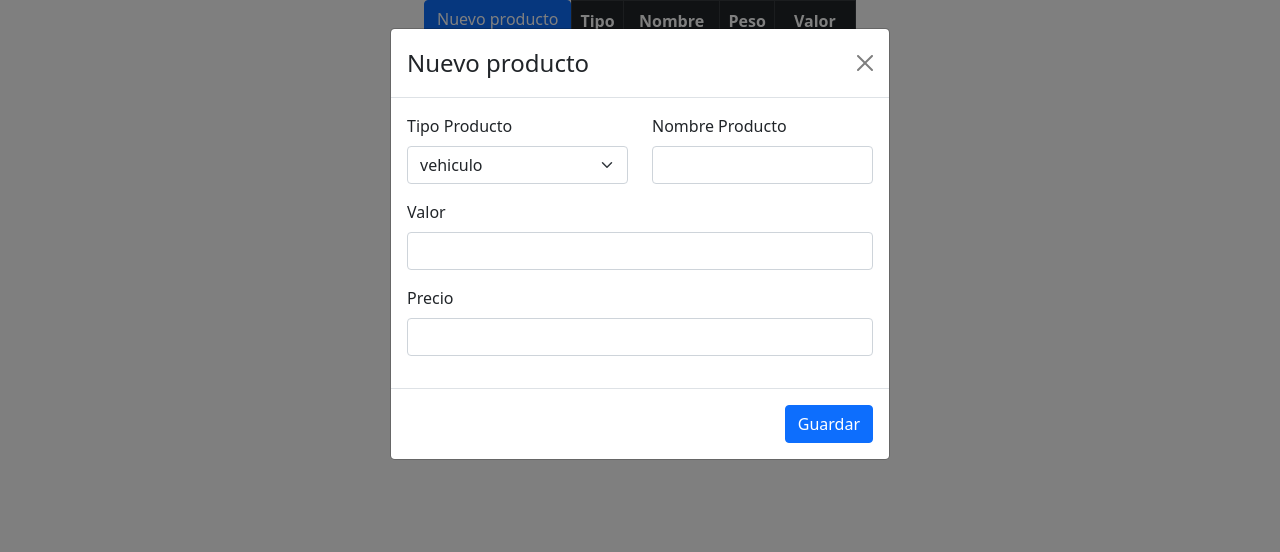
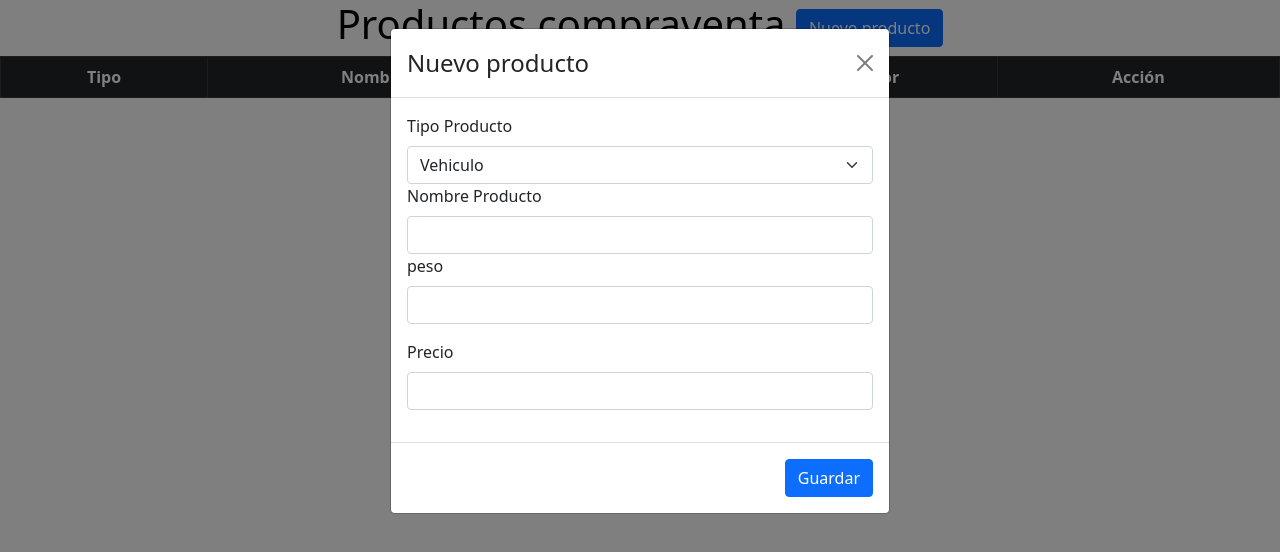
Before and after one commit to SamirCortes/react-tradding-guaca, a React (Create React App) app: page / in a window 1280 px wide. Both pictures are taken after a click on the button "Nuevo producto". Shown: the top 552 px of the page. Built offline with nearby package versions, Linux system fonts and the light colour scheme.

Commit message:
finish products

```diff
--- a/src/App.css
+++ b/src/App.css
@@ -16,8 +16,7 @@
 .App-header {
   min-height: 100vh;
   display: flex;
-  flex-direction: row;
-  justify-content: center;
+  flex-direction: column;
   font-size: calc(10px + 2vmin);
   color: black;
   font-size: 1rem;
--- a/src/App.js
+++ b/src/App.js
@@ -6,8 +6,8 @@ import FormProducts from './components/FormProducts.js';
 
 
 function App() {
-
   const [show, setShow] = useState(false);
+  const [products, setProducts] = useState(JSON.parse(localStorage.getItem('products')) || []);
 
   const handleClose = () => setShow(false);
   const handleShow = () => setShow(true);
@@ -15,9 +15,12 @@ function App() {
   return (
     <div className="App">
       <header className="App-header">
-      <div><Button variant="primary" onClick={handleShow}>Nuevo producto</Button></div>
-      <ListProducts></ListProducts>
-      <FormProducts show={show} onClose={handleClose}></FormProducts>
+      <div>
+        <h1>Productos compraventa <Button variant="primary" onClick={handleShow}>Nuevo producto</Button></h1>
+
+      </div>
+      <ListProducts handleForm={handleShow} products={products} setProducts={setProducts} ></ListProducts>
+      <FormProducts show={show} onClose={handleClose} setProducts={setProducts} ></FormProducts>
 
       </header>
     </div>
--- a/src/components/FormProducts.js
+++ b/src/components/FormProducts.js
@@ -1,13 +1,35 @@
 import React from 'react';
 
 import Form from 'react-bootstrap/Form';
-import Row from 'react-bootstrap/Row';
-import Col from 'react-bootstrap/Col';
 import Button from 'react-bootstrap/Button';
 import Modal from 'react-bootstrap/Modal';
 
 function FormProducts(props){
-      const { show, onClose } = props;
+      const { index, show, onClose, setProducts, product } = props;
+
+      const objForm = {
+        tipo: '',
+        nombre: '',
+        peso: '',
+        precio: ''
+      }
+
+      function handleSave(){
+        console.log(localStorage.getItem('products'));
+        console.log(Array.isArray(localStorage.getItem('products')));
+        if(Array.isArray(JSON.parse(localStorage.getItem('products')))){
+          const products = JSON.parse(localStorage.getItem('products'));
+          const arraySave = [...products, objForm];
+          localStorage.setItem('products', JSON.stringify(arraySave));
+          setProducts(arraySave);
+          onClose();
+        }
+      }
+
+      function handleChange() {
+        console.log(objForm);
+      }
+
        return (
        <Modal show={show} onHide={onClose}>
         <Modal.Header closeButton>
@@ -16,31 +38,30 @@ function FormProducts(props){
 
         <Modal.Body>
         <Form>
-              <Row className="mb-3">
-              <Form.Group as={Col} controlId="formGridEmail">
+              <Form.Group controlId="formGridEmail">
                 <Form.Label>Tipo Producto</Form.Label>
-                <Form.Select defaultValue="Choose...">
-                    <option>vehiculo</option>
-                    <option>electrodomestico</option>
-                    <option>oro</option>
+                <Form.Select defaultValue="Choose..."
+                  onChange={(e)=> objForm.tipo = e.target.value}>
+                    <option>Vehiculo</option>
+                    <option>Electrodomestico</option>
+                    <option>Oro</option>
 
                   </Form.Select>
               </Form.Group>
 
-              <Form.Group as={Col} controlId="formGridPassword">
+              <Form.Group controlId="formGridPassword">
                 <Form.Label>Nombre Producto</Form.Label>
-                <Form.Control type="password" placeholder="" />
+                <Form.Control placeholder="" onChange={(e)=> objForm.nombre = e.target.value}/>
               </Form.Group>
-              </Row>
 
               <Form.Group className="mb-3" controlId="formGridAddress1">
-              <Form.Label>Valor</Form.Label>
-              <Form.Control placeholder="" />
+              <Form.Label>peso</Form.Label>
+              <Form.Control placeholder="" onChange={(e)=> objForm.peso = e.target.value}/>
               </Form.Group>
 
               <Form.Group className="mb-3" controlId="formGridAddress2">
               <Form.Label>Precio</Form.Label>
-              <Form.Control placeholder="" />
+              <Form.Control placeholder="" onChange={(e)=> objForm.precio = e.target.value}/>
               </Form.Group>
 
 
@@ -50,7 +71,7 @@ function FormProducts(props){
         </Modal.Body>
 
         <Modal.Footer>
-          <Button variant="primary">Guardar</Button>
+          <Button variant="primary" onClick={handleSave}>Guardar</Button>
         </Modal.Footer>
       </Modal>
       );
--- a/src/components/ListProducts.js
+++ b/src/components/ListProducts.js
@@ -1,14 +1,17 @@
-import React from 'react';
+import React, {useState} from 'react';
 
 import Table from 'react-bootstrap/Table';
+import Button from 'react-bootstrap/Button';
 
-function ListProducts(){
-    let products = [{
-        tipo: 'ddd',
-        nombre: 'motoicleta',
-        peso: '',
-        valor: '1500000'
-    }]
+function ListProducts(props){
+    const { products, setProducts, } = props;
+
+    function handleDelete(i){
+        const products = JSON.parse(localStorage.getItem('products'));
+        products.splice(i,1);
+        localStorage.setItem('products', JSON.stringify(products));
+        setProducts(products);
+    }
 
     return (
         <div>
@@ -19,6 +22,7 @@ function ListProducts(){
                 <th>Nombre</th>
                 <th>Peso</th>
                 <th>Valor</th>
+                <th>Acción</th>
                 </tr>
             </thead>
             <tbody>
@@ -29,7 +33,10 @@ function ListProducts(){
                             <td >{value.tipo}</td>
                             <td >{value.nombre}</td>
                             <td >{value.peso}</td>
-                            <td >{value.valor}</td>
+                            <td >{value.precio}</td>
+                            <td >
+                                <Button variant="danger" onClick={()=>handleDelete(index)}>Eliminar</Button>
+                            </td>
                         </tr>
                     )
                 })}
```
